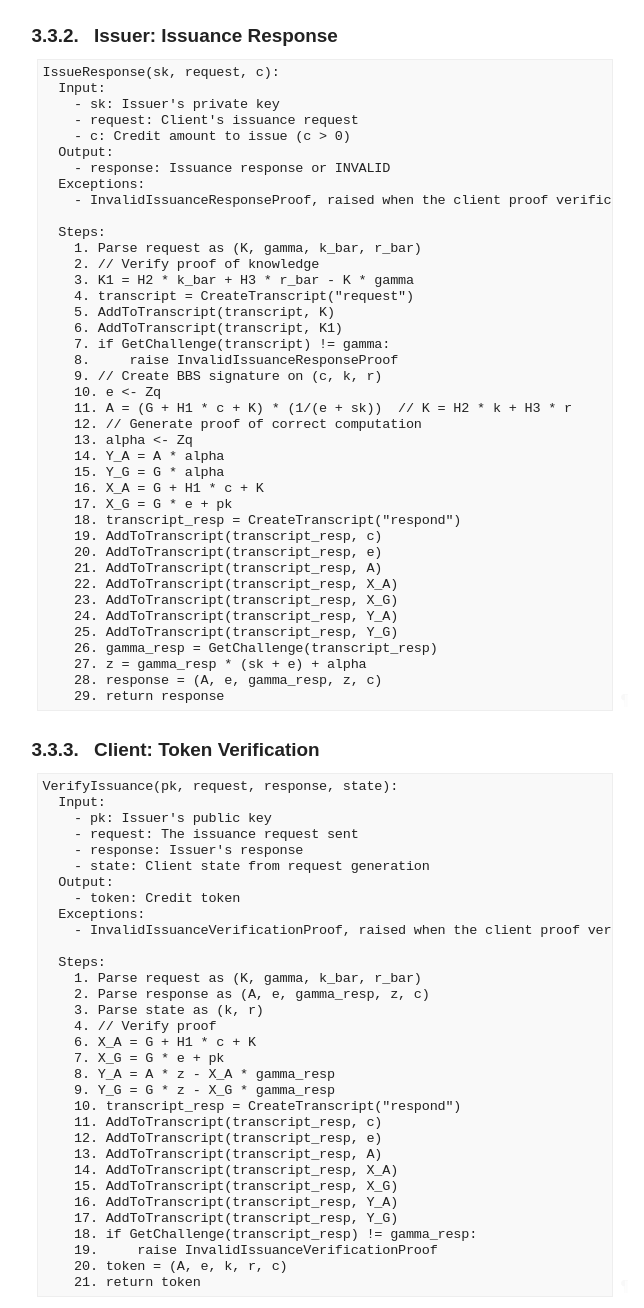
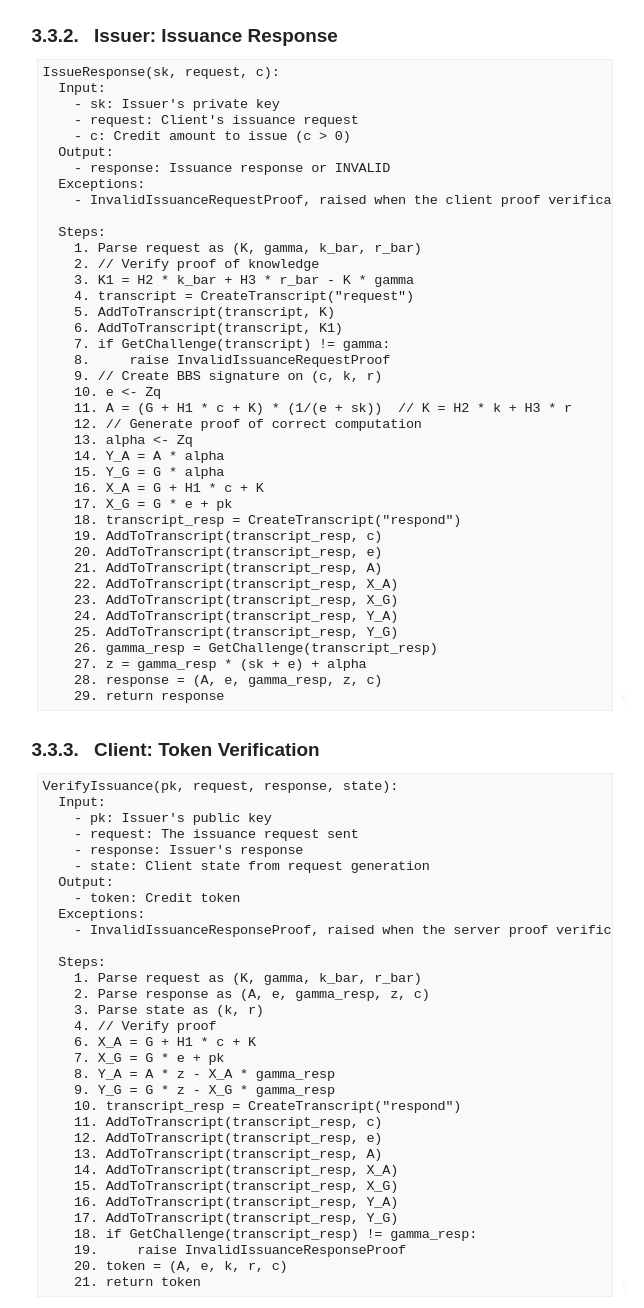
Before and after one commit to SamuelSchlesinger/draft-act, a plain HTML site: page lena/ACT-add-errors/draft-schlesinger-cfrg-act.html in a window 1280 px wide. Shown: the part 6073-7381 px from the top of the page, without its empty margins (93-737 px from the left). Drawn offline with Linux system fonts and the light colour scheme; a web font is replaced by a local one.

Commit message:
Script updating gh-pages from 236761a. [ci skip]

```diff
--- a/lena/ACT-add-errors/draft-schlesinger-cfrg-act.html
+++ b/lena/ACT-add-errors/draft-schlesinger-cfrg-act.html
@@ -1887,7 +1887,7 @@ IssueResponse(sk, request, c):
   Output:
     - response: Issuance response or INVALID
   Exceptions:
-    - InvalidIssuanceResponseProof, raised when the client proof verification fails
+    - InvalidIssuanceRequestProof, raised when the client proof verification fails
 
   Steps:
     1. Parse request as (K, gamma, k_bar, r_bar)
@@ -1897,7 +1897,7 @@ IssueResponse(sk, request, c):
     5. AddToTranscript(transcript, K)
     6. AddToTranscript(transcript, K1)
     7. if GetChallenge(transcript) != gamma:
-    8.     raise InvalidIssuanceResponseProof
+    8.     raise InvalidIssuanceRequestProof
     9. // Create BBS signature on (c, k, r)
     10. e &lt;- Zq
     11. A = (G + H1 * c + K) * (1/(e + sk))  // K = H2 * k + H3 * r
@@ -1939,7 +1939,7 @@ VerifyIssuance(pk, request, response, state):
   Output:
     - token: Credit token
   Exceptions:
-    - InvalidIssuanceVerificationProof, raised when the client proof verification fails
+    - InvalidIssuanceResponseProof, raised when the server proof verification fails
 
   Steps:
     1. Parse request as (K, gamma, k_bar, r_bar)
@@ -1959,7 +1959,7 @@ VerifyIssuance(pk, request, response, state):
     16. AddToTranscript(transcript_resp, Y_A)
     17. AddToTranscript(transcript_resp, Y_G)
     18. if GetChallenge(transcript_resp) != gamma_resp:
-    19.     raise InvalidIssuanceVerificationProof
+    19.     raise InvalidIssuanceResponseProof
     20. token = (A, e, k, r, c)
     21. return token
 </pre><a href="#section-3.3.3-1" class="pilcrow">¶</a>
```
Also changed, not shown: lena/ACT-add-errors/draft-schlesinger-cfrg-act.txt (+4 -4 lines).
